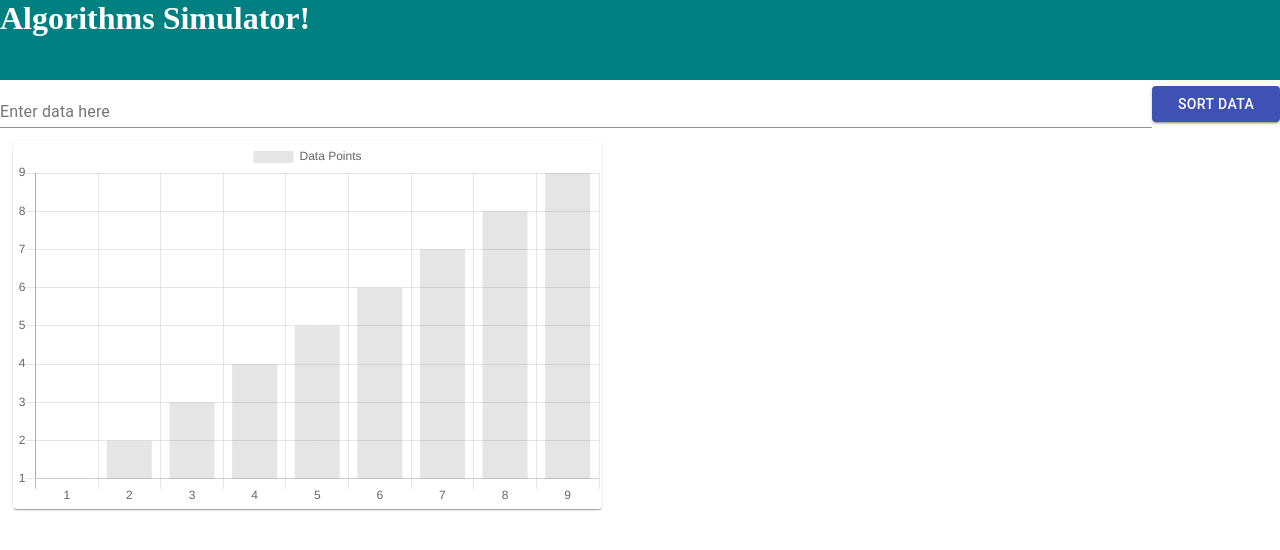
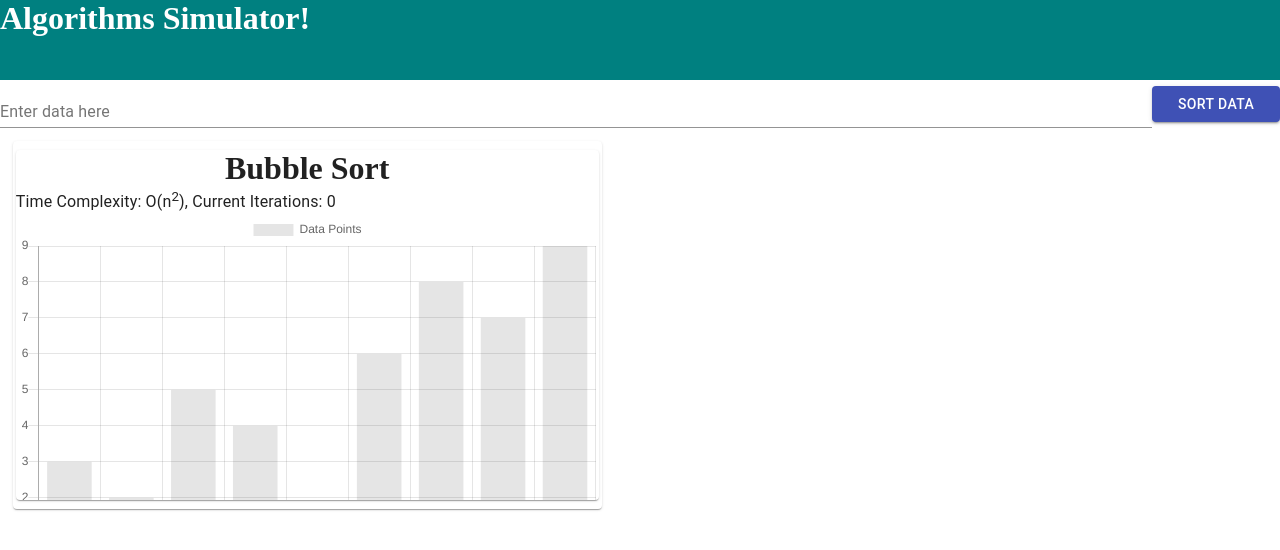
Before and after one commit to NameerWaqas/Algorithms-simulator, a React (Create React App) app: page / in a window 1280 px wide. Shown: the top 550 px of the page. Built offline with nearby package versions, Linux system fonts and the light colour scheme.

Commit message:
partially altered data strucutre of web app.

```diff
--- /dev/null
+++ b/src/components/BarChartComponent.js
@@ -0,0 +1,46 @@
+import React, { useState, useEffect, useContext } from 'react';
+import { Bar } from 'react-chartjs-2';
+import { css } from 'emotion'
+import { Card, Typography, Paper } from '@material-ui/core'
+import { context } from '../context';
+
+export default function BarChartComponent(props) {
+    let contextData = useContext(context)
+    let { snapshots,name } = props;
+    console.log(snapshots)
+    let count = contextData[2]
+    useEffect(() => {
+        let interval = setTimeout(() => {
+            if (count < snapshots.length) {
+                // setCount(prevCount => prevCount + 1)
+                ++count
+            }
+        }, 100);
+        return () => clearInterval(interval)
+    }, [count])
+
+    const data = {
+        labels: snapshots[snapshots.length - 1],
+        datasets: [
+            {
+                label: `Data Points`,
+                data: snapshots[count],
+                fill: false,
+                borderColor: "rgb(75,192,192,1)"
+            }
+        ]
+    };
+
+    return (
+        <div className={css`display:inline-block; width: 46vw; height: 46vh;margin:1vw;`}>
+            <Paper className={css`display:flex;align-items:center;justify-content:center;border-radius:1vw;width:inherit;height:inherit;`}>
+                <Card className={css`height:95%;width:99%; overflow:hidden;`}>
+                    <h1 className={css`text-align:center;`}>{name}</h1>
+                    <Typography>Time Complexity: O(n<sup>2</sup>), Current Iterations: {count}</Typography>
+                    {/* maintainAspectRatio should be set to false to make responsive chart of our own size  */}
+                    <Bar data={data} options={{ maintainAspectRatio: false }} />
+                </Card>
+            </Paper>
+        </div>
+    )
+}
--- a/src/components/BubbleSortChart.js
+++ b/src/components/BubbleSortChart.js
@@ -1,53 +1,45 @@
 import React, { useState, useEffect, useContext } from 'react';
-import { Bar } from 'react-chartjs-2'
 import BubbleSort from '../Algorithms/BubbleSort'
 import { context } from '../context';
-import { css } from 'emotion'
-import { Card, Typography,Paper } from '@material-ui/core'
+import BarChartComponent from "./BarChartComponent";
 
 function BubbleSortChart() {
     let contextData = useContext(context)
     let dataToSort = contextData[0];
-    let count = contextData[2];
-    let setCount = contextData[3];
+    // let count = contextData[2];
+    // let setCount = contextData[3];
 
     // here slice() is called to make copy of the array;
     let BubbleSortSnapshots = BubbleSort(dataToSort.slice());
 
-    useEffect(() => {
-        let interval = setTimeout(() => {
-            if (count < BubbleSortSnapshots.length - 1) {
-                setCount(prevCount => prevCount + 1)
-            }
-        }, 100);
-        return () => clearInterval(interval)
-    }, [count])
+    // useEffect(() => {
+    //     let interval = setTimeout(() => {
+    //         if (count < BubbleSortSnapshots.length - 1) {
+    //             setCount(prevCount => prevCount + 1)
+    //         }
+    //     }, 100);
+    //     return () => clearInterval(interval)
+    // }, [count])
 
 
-    const data = {
-        labels: BubbleSortSnapshots[BubbleSortSnapshots.length - 1],
-        datasets: [
-            {
-                label: "Data Points",
-                data: BubbleSortSnapshots[count],
-                // data: BubbleSortSnapshots[BubbleSortSnapshots.length-1],
-                fill: false,
-                // backgroundColor: generateColors(BubbleSortSnapshots[i]),
-                borderColor: "rgb(75,192,192,1)"
-            }
-        ]
-    };
+    // const data = {
+    //     labels: BubbleSortSnapshots[BubbleSortSnapshots.length - 1],
+    //     datasets: [
+    //         {
+    //             label: `Data Points`,
+    //             data: BubbleSortSnapshots[count],
+    //             // data: BubbleSortSnapshots[BubbleSortSnapshots.length-1],
+    //             fill: false,
+    //             // backgroundColor: generateColors(BubbleSortSnapshots[i]),
+    //             borderColor: "rgb(75,192,192,1)"
+    //         }
+    //     ]
+    // };
     return (
-        <div className={css`display:inline-block; width: 46vw; height: 46vh;margin:1vw;`}>
-            <Paper className={css`display:flex;align-items:center;justify-content:center;border-radius:1vw;width:inherit;height:inherit;`}>
-                {/* <h1 className={css`text-align:center;`}>Bubble Sort</h1> */}
-                {/* <Card className={css`height:95%;width:99%; overflow:hidden;`}> */}
-                    {/* maintainAspectRatio should be set to false to make responsive chart of our own size  */}
-                    <Bar data={data} options={{ maintainAspectRatio: false }} />
-                {/* </Card> */}
-            </Paper>
-        </div>
+        <BarChartComponent snapshots={BubbleSortSnapshots} name="Bubble Sort"/>
     );
 }
 
+
+
 export default BubbleSortChart;
--- a/src/containers/landingPage.js
+++ b/src/containers/landingPage.js
@@ -1,4 +1,4 @@
-import React, { useContext } from 'react';
+import React, { useContext,useState } from 'react';
 import { TextField, FormControl, Button } from '@material-ui/core';
 import { context } from '../context';
 import { css } from 'emotion';
@@ -18,15 +18,16 @@ function InputDataComponent(props) {
     let data = contextData[0];
     let setData = contextData[1];
     let setCount = contextData[3]
-    let newData = data;
+    let [newData,setNewData] = useState(data);
 
     let handleChange = (e) => {
-        newData = e.target.value
+        setNewData(e.target.value);
+        console.log(newData)
     }
 
     let handleUpdateData = () => {
+        setData(prevVal=>newData);
         setCount(0)
-        setData(newData);
     }
     return (
         <>
```
